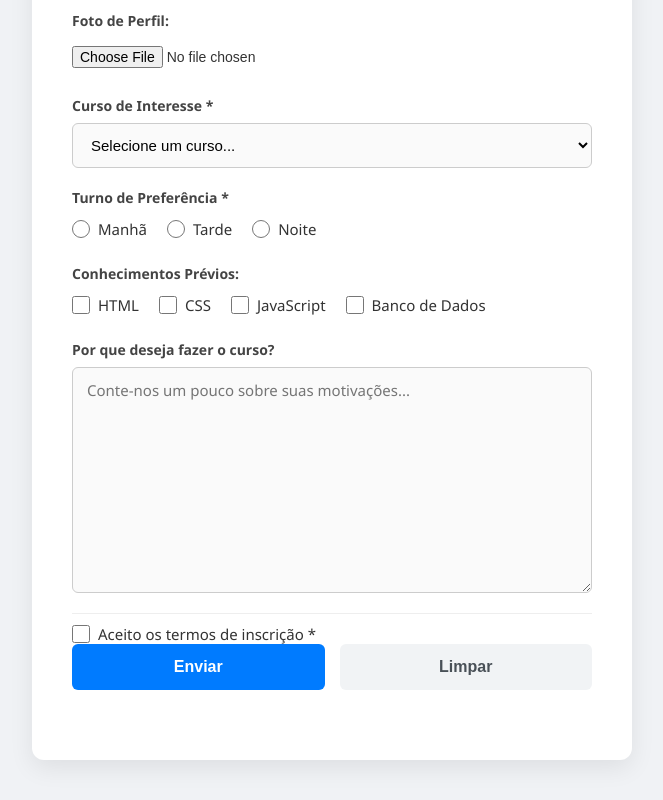
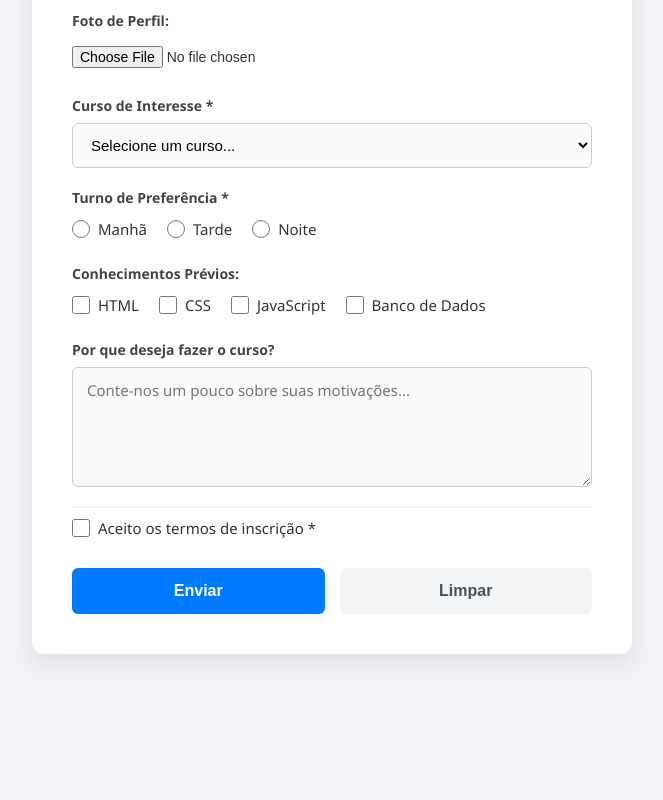
Before and after one commit to ThereRibeiro/trabalho-Edi, a plain HTML site: page index.html in a window 1280 px wide. Shown: the part 762-1562 px from the top of the page, without its empty margins (308-971 px from the left). After the commit the page ends 1456 px from the top, so only its background shows below. Drawn offline with Linux system fonts and the light colour scheme.

Commit message:
arrumando.html

```diff
--- a/index.html
+++ b/index.html
@@ -14,54 +14,45 @@
 
         <form action="#" method="POST" enctype="multipart/form-data">
 
-
             <div class="form-group">
                 <label for="nome">Nome Completo *</label>
                 <input type="text" id="nome" name="nome" placeholder="Digite seu nome completo" required>
             </div>
-
 
             <div class="form-group">
                 <label for="email">E-mail *</label>
                 <input type="email" id="email" name="email" placeholder="exemplo@email.com" required>
             </div>
 
-
             <div class="form-group">
                 <label for="nascimento">Data de Nascimento *</label>
                 <input type="date" id="nascimento" name="nascimento" required>
             </div>
-
 
             <div class="form-group">
                 <label for="telefone">Telefone *</label>
                 <input type="tel" id="telefone" name="telefone" placeholder="(00) 00000-0000" required>
             </div>
 
-
             <div class="form-group">
                 <label for="senha">Senha *</label>
                 <input type="password" id="senha" name="senha" placeholder="Crie uma senha segura" required>
             </div>
-
 
             <div class="form-group">
                 <label for="cidade">Cidade *</label>
                 <input type="text" id="cidade" name="cidade" placeholder="Sua cidade" required>
             </div>
 
-
             <div class="form-group-inline">
                 <label for="cor">Cor Favorita:</label>
                 <input type="color" id="cor" name="cor">
             </div>
 
-
             <div class="form-group">
                 <label for="foto">Foto de Perfil:</label>
                 <input type="file" id="foto" name="foto" accept="image/*">
             </div>
-
 
             <div class="form-group">
                 <label for="curso">Curso de Interesse *</label>
@@ -72,7 +63,6 @@
                     <option value="basica">Informática Básica</option>
                 </select>
             </div>
-
 
             <div class="form-group-options">
                 <label>Turno de Preferência *</label>
@@ -88,7 +78,6 @@
                     </label>
                 </div>
             </div>
-
 
             <div class="form-group-options">
                 <label>Conhecimentos Prévios:</label>
@@ -108,10 +97,9 @@
                 </div>
             </div>
 
-
             <div class="form-group">
                 <label for="motivo">Por que deseja fazer o curso?</label>
-                <textarea id="motivo" name="motivo" rows="10"  cols="50" placeholder="Conte-nos um pouco sobre suas motivações..."></textarea>
+                <textarea id="motivo" name="motivo" placeholder="Conte-nos um pouco sobre suas motivações..."></textarea>
             </div>
 
 
@@ -119,6 +107,7 @@
                 <label class="checkbox-label">
                     <input type="checkbox" name="termos" required> Aceito os termos de inscrição *
                 </label>
+            </div>
 
             <div class="form-actions">
                 <button type="submit" class="btn-submit">Enviar</button>
```
